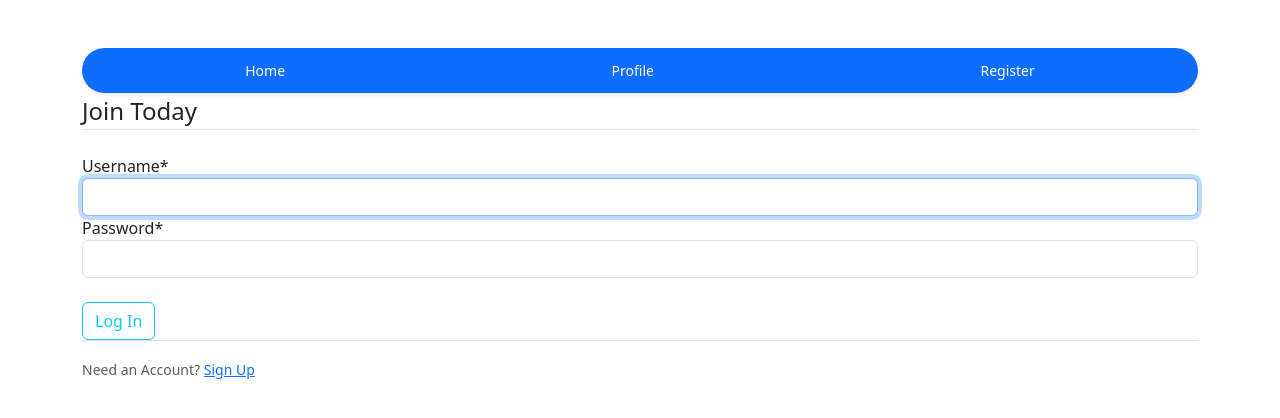
After one commit to MarvsConcept/Scribbly, a Django app: page /login/ in a window 1280 px wide. The commit adds this page. Shown: the top 418 px of the page. Run offline with Django 4.2, Linux system fonts and the light colour scheme; some libraries are stand-ins or nearby versions.

Commit message:
Added Login and Logout

```diff
--- a/notes/templates/notes/base.html
+++ b/notes/templates/notes/base.html
@@ -35,10 +35,24 @@
             </li>
         </ul>
     </div>
+</header>
+
+<div class="container">
+    {%if messages%}
+{%for message in messages %}
+<br>
+<div class="alert alert-{{message.tags}}">
+
+    {{message}}
+</div>
 
 
+</div>
 
-</header>
+{%endfor%}
+{%endif%}
+
+
 
 {% block content %}
 
--- a/scribbly/settings.py
+++ b/scribbly/settings.py
@@ -131,3 +131,5 @@ DEFAULT_AUTO_FIELD = 'django.db.models.BigAutoField'
 
 CRISPY_TEMPLATE_PACK = 'bootstrap4'
 CRISPY_ALLOWED_TEMPLATE_PACKs = 'bootstrap4'
+
+LOGIN_REDIRECT_URL = 'home'
--- /dev/null
+++ b/users/templates/users/login.html
@@ -0,0 +1,24 @@
+{% extends 'notes/base.html' %}
+{% load crispy_forms_tags %}
+{% block content%}
+    <div class="content-section">
+        <form method="POST">
+            {% csrf_token %}
+            <fieldset class="form-group">
+                <legend class="border-bottom mb-4">Join Today</legend>
+                {{ form|crispy }}
+                <br>
+            </fieldset>
+            <div class="form-group">
+                <button class="btn btn-outline-info" type="submit">
+                    Log In
+                </button>
+            </div>
+        </form>
+        <div class="border-top pt-3">
+            <small class="text-muted">
+                Need an Account? <a class="ml-2" href="{% url 'register' %}">Sign Up</a>
+            </small>
+        </div>
+    </div>
+{% endblock content%}
--- a/users/urls.py
+++ b/users/urls.py
@@ -1,6 +1,10 @@
 from django.urls import path
+from django.contrib.auth import views as auth_views
 from . import views
+
 
 urlpatterns = [
     path('register/', views.register, name='register'),
+    path('login/', auth_views.LoginView.as_view(template_name ='users/login.html'), name = 'login'),
+    path('logout/', auth_views.LogoutView.as_view(template_name ='users/logout.html'), name = 'logout'),
 ]
```
Also changed, not shown: users/forms.py (added, +11 -0 lines), users/templates/users/logout.html (added, +10 -0 lines), users/views.py (+21 -6 lines), db.sqlite3.
